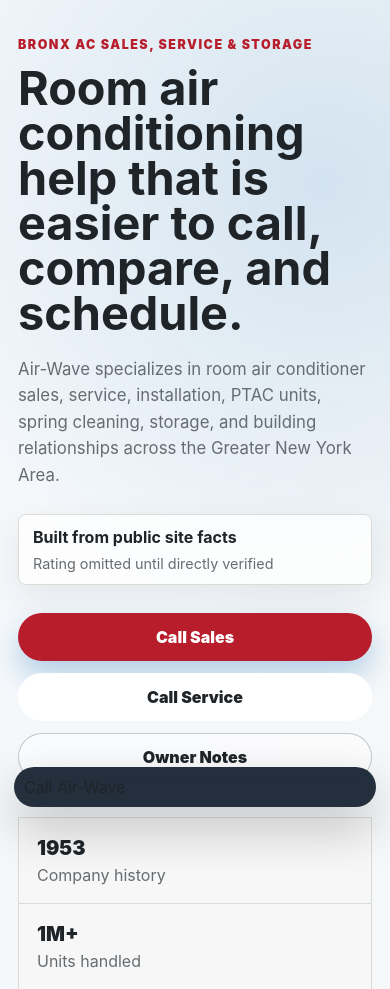
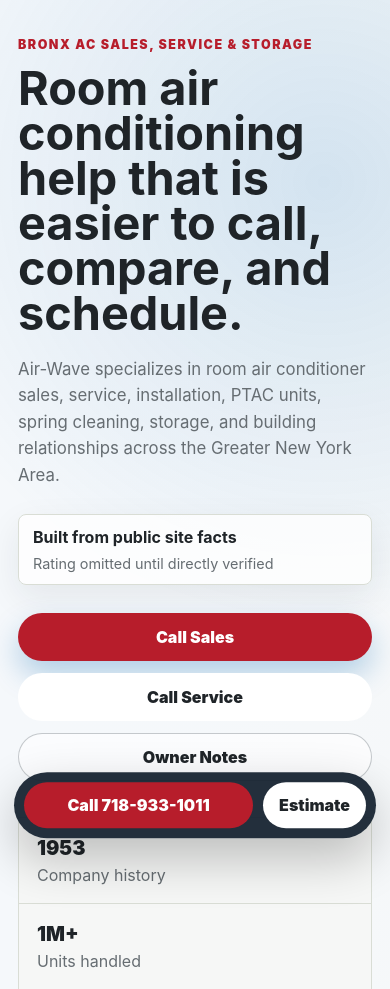
Before and after one commit to soymikey/localwebrenewal, a website built with Vite: page demo/air-wave-ac/index.html in a window 390 px wide. Shown: the part 71-1060 px from the top of the page. Built offline with nearby package versions, Linux system fonts and the light colour scheme.

Commit message:
Fix mobile call bars for new demos

```diff
--- a/demo/air-wave-ac/index.html
+++ b/demo/air-wave-ac/index.html
@@ -246,7 +246,10 @@
       </section>
     </main>
 
-    <a class="mobile-call-bar" href="tel:7189331011" data-call-bar>Call Air-Wave</a>
+    <div class="mobile-call-bar" data-call-bar>
+      <a href="tel:7189331011">Call 718-933-1011</a>
+      <button type="button" data-open-estimate>Estimate</button>
+    </div>
 
     <dialog class="site-dialog" data-estimate-dialog>
       <button class="dialog-close" type="button" data-close-estimate>Close</button>
```
Also changed, not shown: demo/tonnage-hvac/index.html (+4 -1 lines).
